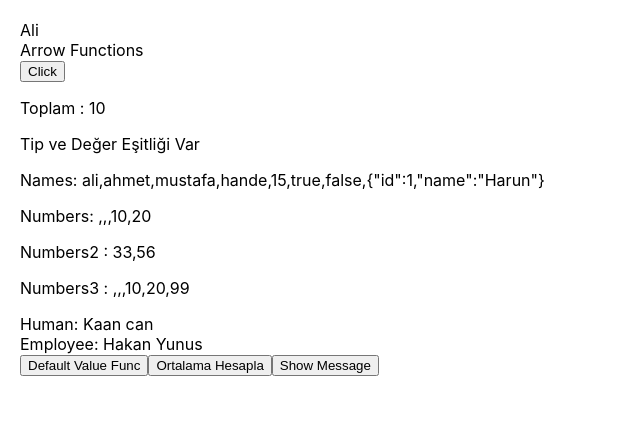
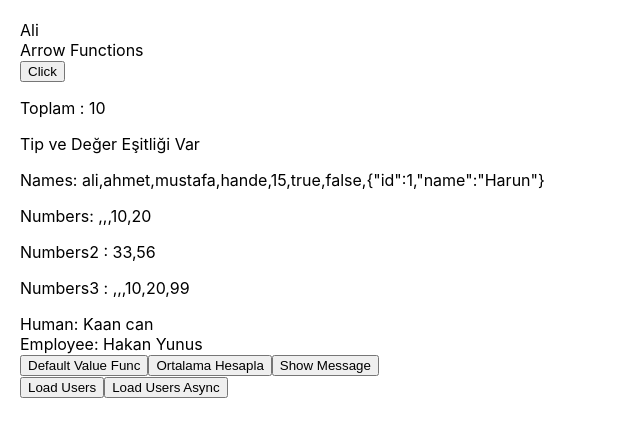
Before and after one commit to neominalsolutions/linktera-reactjs, a React (Create React App) app: page / in a window 1280 px wide. Shown: the top 436 px of the page, without its empty margins (0-640 px from the left). Built offline with nearby package versions, Linux system fonts and the light colour scheme.

Commit message:
Promise kavramı

```diff
--- a/src/App.jsx
+++ b/src/App.jsx
@@ -4,6 +4,7 @@ import DefaultRestOperators from './ecmascripts/DefaultRestOperators';
 import ESArrays from './ecmascripts/ESArrays';
 import ESClasses from './ecmascripts/ESClasses';
 import EqualsOperators from './ecmascripts/EqualsOperators';
+import Promises from './ecmascripts/Promises';
 import Variables from './ecmascripts/Variables';
 // export edilen componentleri başka bir js dosyasında import ederek kullanabiliyoruz.
 
@@ -24,6 +25,7 @@ function App() {
 			<ESArrays />
 			<ESClasses />
 			<DefaultRestOperators />
+			<Promises />
 		</div>
 	);
 }
--- /dev/null
+++ b/src/ecmascripts/Promises.jsx
@@ -0,0 +1,73 @@
+// Promise sayesinde asenkron kod blokları ile çalışabiliyoruz.
+// resolve veri çözüldü state
+// reject veri çözülemedi hata döndü state (Client Status Code yada Server Status Code)
+// reject olan promise hatasını catch ile takip ediyoruz
+// resolve olan ise then ile dinliyoruz.
+// Backend Kodu
+const usersPromise = new Promise((resolve, reject) => {
+	setTimeout(() => {
+		// veri dönebilir hata yok.
+		return resolve([
+			{ id: 1, name: 'Ali' },
+			{ id: 2, name: 'Mustafa' },
+			{ id: 3, name: 'Hakan' },
+		]);
+	}, 3000); // 3s
+});
+
+const userRolePromise = () => Promise.resolve(['Admin', 'Manager']);
+
+// Promise takibi Client App de olur.
+
+function Promises() {
+	// component açılışında tetiklendi.
+
+	// Not : Veri asenkron ise ve asekron verinin için başka b,ir asenkron veriyi çekmeye ihtiyaç duyarsak senkron bir şekilde işlem yapmak için iç içe nested formda promiseleri yazıyoruz.
+
+	const loadUsers = () => {
+		// paralelde çalışsın
+		// userRolePromise.then((roles) => {
+		// 	console.log('roles-async-paralel', roles);
+		// });
+
+		// paralelde 2. çalışan promise.
+		usersPromise
+			.then((response) => {
+				console.log('response', response);
+
+				// user atanmış roller
+				userRolePromise()
+					.then((roles) => {
+						console.log('roles', roles);
+					})
+					.catch((error) => {
+						alert(error);
+					});
+			})
+			.catch((error) => {
+				console.log('error', error);
+			});
+	};
+
+	// ES7 ile birlikte sıralı işlemlerde iç içe kod blokları yazmak yerine async await keyword ile sıralı yazım şekli geldi.
+	const loadUsersAsync = async () => {
+		try {
+			const users = await usersPromise; // 300 ms
+			const userRoles = await userRolePromise(); // 0 ms
+
+			console.log('users', users);
+			console.log('userRoles', userRoles);
+		} catch (error) {
+			alert(error);
+		}
+	};
+
+	return (
+		<>
+			<button onClick={loadUsers}>Load Users</button>
+			<button onClick={loadUsersAsync}>Load Users Async</button>
+		</>
+	);
+}
+
+export default Promises;
```
